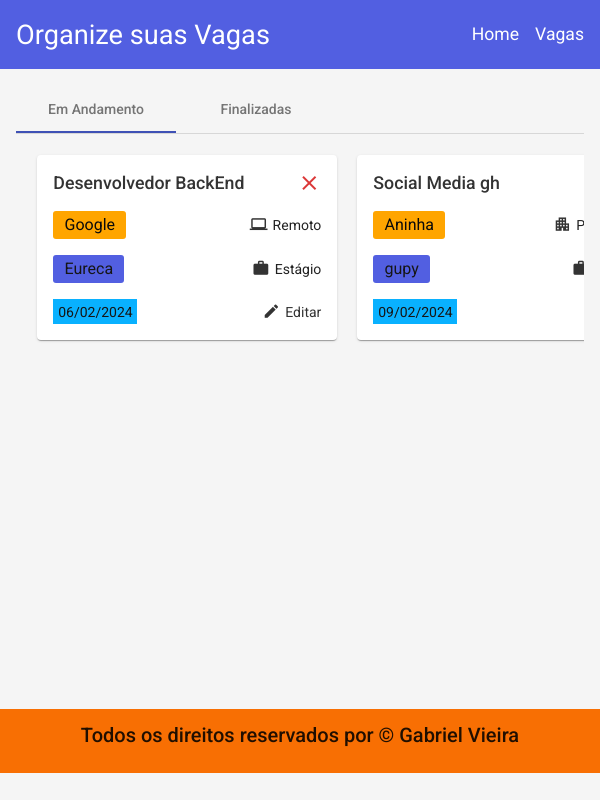
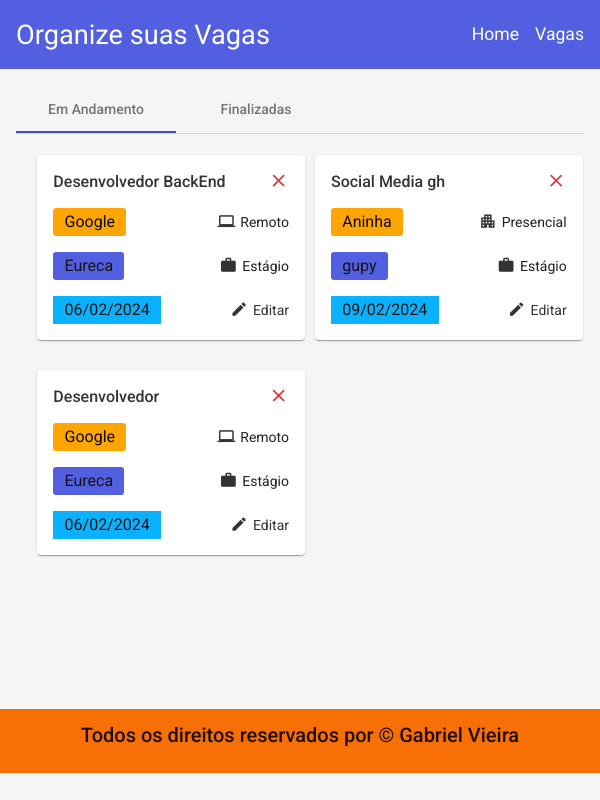
Before and after one commit to Gabriell0610/Angular-Organizador-de-vaga, an Angular app: page / in a window 600 px wide. Built offline with nearby package versions, Linux system fonts and the light colour scheme; data requests are answered from the project's data file.

Commit message:
add responsividade

```diff
--- a/db.json
+++ b/db.json
@@ -25,7 +25,7 @@
       "id": "dffe"
     },
     {
-      "jobTitle": "Desenvolvedor Mobile",
+      "jobTitle": "Desenvolvedor ",
       "companyName": "Google",
       "applicationDate": "2024-02-06",
       "applicationWebSite": "Eureca",
--- a/package.json
+++ b/package.json
@@ -21,6 +21,8 @@
     "@angular/platform-browser": "^14.2.0",
     "@angular/platform-browser-dynamic": "^14.2.0",
     "@angular/router": "^14.2.0",
+    "bootstrap": "^5.0.0",
+    "ngx-bootstrap": "^9.0.0",
     "rxjs": "~7.5.0",
     "tslib": "^2.3.0",
     "zone.js": "~0.11.4"
--- a/src/app/app-routing.module.ts
+++ b/src/app/app-routing.module.ts
@@ -3,11 +3,13 @@ import { RouterModule, Routes } from '@angular/router';
 import { HomeComponent } from './pages/home/home.component';
 import { FormComponent } from './pages/form/form.component';
 import { EditJobComponent } from './components/edit-job/edit-job.component';
+import { JobTableComponent } from './pages/job-table/job-table.component';
 
 const routes: Routes = [
   {path: '', component: HomeComponent },
   {path: 'form/data', component: FormComponent},
-  {path: 'job/edit/:id', component: EditJobComponent}
+  {path: 'job/edit/:id', component: EditJobComponent},
+  {path: 'job/table/:id', component: JobTableComponent}
 ];
 
 @NgModule({
--- a/src/app/components/header/header.component.css
+++ b/src/app/components/header/header.component.css
@@ -24,12 +24,22 @@
     font-size: 1.7rem;
 }
 
-/* .nav-list {
-    display: flex;
-    gap: 2rem;
-    align-items: center;
+@media screen and (min-width: 320px) and (max-width: 425px) {
+    .nav-list a {
+        font-size: .9rem;
+    }
+
+    .title-header {
+        font-size: 1.1rem;
+    }
 }
 
-.nav-list a {
-    font-size: 1.1rem;
-} */
+@media screen and (min-width: 425px) and (max-width: 480px) {
+    .nav-list a {
+        font-size: 1rem;
+    }
+
+    .title-header {
+        font-size: 1.3rem;
+    }
+}
--- a/src/app/components/list-jobs/list-jobs.component.css
+++ b/src/app/components/list-jobs/list-jobs.component.css
@@ -78,3 +78,116 @@ i {
     cursor: pointer;
     color: #333;
 }
+
+
+
+@media screen and (min-width: 320px) and (max-width: 480px) {
+    .container-card {
+        display: grid;
+        grid-template-columns: repeat(1,1fr);
+        justify-content: center;
+        align-items: center;
+
+    }
+
+    .card {
+        width: 100%;
+    }
+}
+
+@media screen and (min-width: 481px) and (max-width: 767px) {
+    .container-card {
+        display: grid;
+        grid-template-columns: repeat(2,1fr);
+        justify-content: center;
+        align-items: center;
+        gap: 10px;
+    }
+
+    .card {
+        width: 100%;
+
+    }
+
+    .title-job {
+        font-size: .8rem;
+    }
+
+    .del-btn {
+        font-size: 1.3rem;
+    }
+
+    .company {
+        padding: .15rem .5rem ;
+        font-size: .8rem;
+
+    }
+
+    .company-webSite {
+        padding: .15rem .5rem ;
+        font-size: .8rem;
+
+    }
+
+    .date {
+        padding: .15rem .5rem ;
+        font-size: .8rem;
+
+    }
+
+}
+
+@media screen and (min-width: 580px) and (max-width: 767px) {
+
+    .title-job {
+        font-size: 1rem;
+    }
+
+    .del-btn {
+        font-size: 1.3rem;
+    }
+
+    .company {
+        padding: .25rem .7rem ;
+        font-size: 1rem;
+
+    }
+
+    .company-webSite {
+        padding: .25rem .7rem ;
+        font-size: 1rem;
+
+    }
+
+    .date {
+        padding: .25rem .7rem ;
+        font-size: 1rem;
+
+    }
+
+
+}
+
+@media screen and (min-width: 768px) and (max-width: 991px) {
+    .container-card {
+        grid-template-columns: repeat(2,1fr);
+        gap: 1rem;
+    }
+
+    .card {
+        width: 100%;
+    }
+
+}
+
+@media screen and (min-width: 992px) and (max-width: 1110px) {
+    .container-card {
+        grid-template-columns: repeat(3,1fr);
+        gap: 1rem;
+    }
+
+    .card {
+        width: 100%;
+    }
+
+}
--- a/src/app/components/list-jobs/list-jobs.component.html
+++ b/src/app/components/list-jobs/list-jobs.component.html
@@ -5,7 +5,7 @@
         <mat-card class="example-card">
           <mat-card-content>
             <div class="group">
-              <a routerLink="job/edit/{{ job.id }}" class="title-job">{{
+              <a routerLink="job/table/{{job.id}}" class="title-job">{{
                 job.jobTitle
               }}</a>
               <button class="material-icons del-btn" (click)="delCard(job.id)">
--- /dev/null
+++ b/src/app/pages/job-table/job-table.component.css
@@ -0,0 +1,23 @@
+table {
+    width: 100%;
+    border-collapse: collapse;
+    border-spacing: 0;
+    margin-bottom: 20px;
+    border: 1px solid #ddd;
+}
+th, td {
+    border: 1px solid #ddd;
+    padding: 15px;
+    text-align: left;
+}
+th {
+    background-color: #f2f2f2;
+}
+
+tbody tr:nth-child(even) {
+    background-color: #f2f2f2;
+}
+
+tbody tr:hover {
+    background-color: #ddd;
+}
--- /dev/null
+++ b/src/app/pages/job-table/job-table.component.ts
@@ -0,0 +1,33 @@
+import { Component, OnInit } from '@angular/core';
+import { JobOpeningsService } from 'src/app/service/job-openings.service';
+import { JobOpenings } from '../../shared/interfaces/JobOpenings'
+import { ActivatedRoute, Router } from '@angular/router';
+import { MatTableDataSource } from '@angular/material/table';
+
+@Component({
+  selector: 'app-job-table',
+  templateUrl: './job-table.component.html',
+  styleUrls: ['./job-table.component.css']
+})
+export class JobTableComponent implements OnInit {
+  jobOpenings!: JobOpenings;
+  displayedColumns = ['Nome da Vaga', 'Nome da empresa', 'Data', 'Site de Candidatura', 'Etapa',
+  'Nível de experiencia', 'Localização', 'Recrutador', 'Url da Vaga']
+
+  constructor(
+    private activatedRoute: ActivatedRoute,
+    private route: Router,
+    private jobOpeningsService: JobOpeningsService
+  ) { }
+
+  ngOnInit(): void {
+    const id = this.activatedRoute.snapshot.paramMap.get('id')
+
+    this.jobOpeningsService.getById(id).subscribe((vacancy) => {
+
+      console.log(this.jobOpenings)
+    })
+
+  }
+
+}
--- a/src/index.html
+++ b/src/index.html
@@ -1,14 +1,20 @@
-<!doctype html>
+<!DOCTYPE html>
 <html lang="en">
   <head>
-  <meta charset="utf-8">
+    <meta charset="utf-8" />
     <title>Crud</title>
-  <base href="/">
-  <meta name="viewport" content="width=device-width, initial-scale=1">
-  <link rel="icon" type="image/x-icon" href="favicon.ico">
-  <link rel="preconnect" href="https://fonts.gstatic.com">
-  <link href="https://fonts.googleapis.com/css2?family=Roboto:wght@300;400;500&display=swap" rel="stylesheet">
-  <link href="https://fonts.googleapis.com/icon?family=Material+Icons" rel="stylesheet">
+    <base href="/" />
+    <meta name="viewport" content="width=device-width, initial-scale=1" />
+    <link rel="icon" type="image/x-icon" href="favicon.ico" />
+    <link rel="preconnect" href="https://fonts.gstatic.com" />
+    <link
+      href="https://fonts.googleapis.com/css2?family=Roboto:wght@300;400;500&display=swap"
+      rel="stylesheet"
+    />
+    <link
+      href="https://fonts.googleapis.com/icon?family=Material+Icons"
+      rel="stylesheet"
+    />
   </head>
   <body class="mat-typography">
     <app-root></app-root>
```
Also changed, not shown: src/app/app.module.ts (+10 -5 lines), src/app/pages/job-table/job-table.component.html (added), 1 other file (tests, documents, lock files or other folders). Lines whose indentation alone changed are shown as unchanged.
